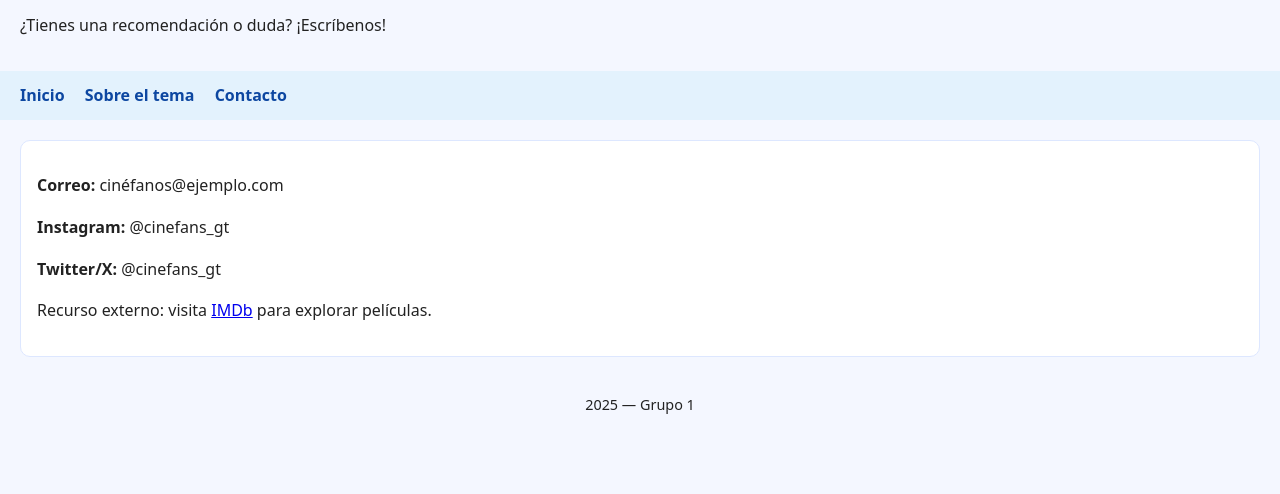
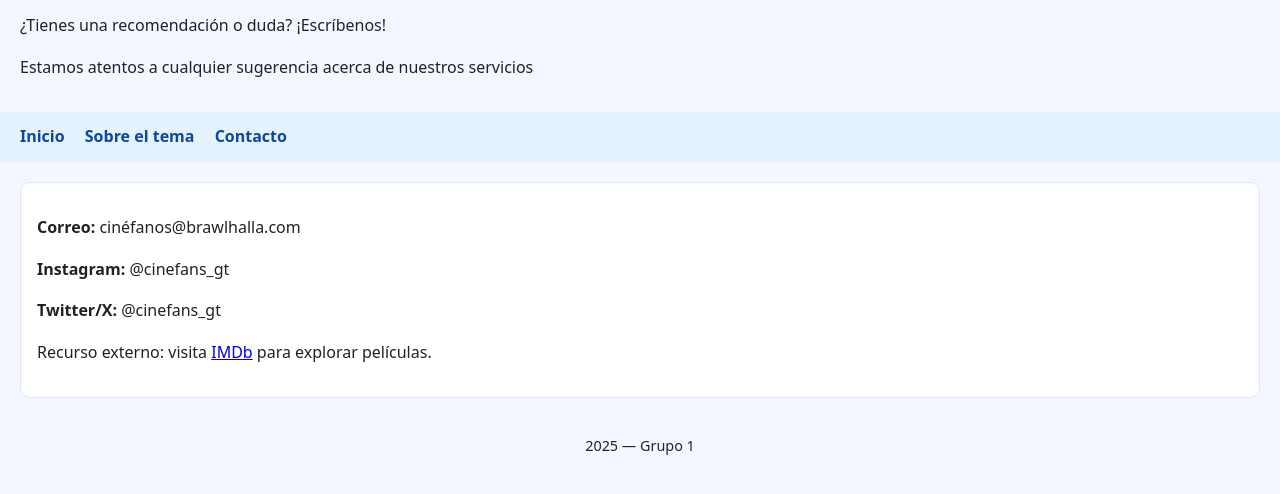
Before and after one commit to GilFer11/sitio-web-grupo1, a plain HTML site: page contact.html in a window 1280 px wide. Shown: the part 78-572 px from the top of the page. Drawn offline with Linux system fonts and the light colour scheme.

Commit message:
Se actuaizó el apartado de contacto -Cristian

```diff
--- a/contact.html
+++ b/contact.html
@@ -21,6 +21,7 @@
   <header>
     <h1>Contacto</h1>
     <p>¿Tienes una recomendación o duda? ¡Escríbenos!</p>
+    <p>Estamos atentos a cualquier sugerencia acerca de nuestros servicios</p>
   </header>
 
   <nav>
@@ -31,7 +32,7 @@
 
   <main>
     <div class="card">
-      <p><strong>Correo:</strong> cinéfanos@ejemplo.com</p>
+      <p><strong>Correo:</strong> cinéfanos@brawlhalla.com</p>
       <p><strong>Instagram:</strong> @cinefans_gt</p>
       <p><strong>Twitter/X:</strong> @cinefans_gt</p>
       <p>
```
